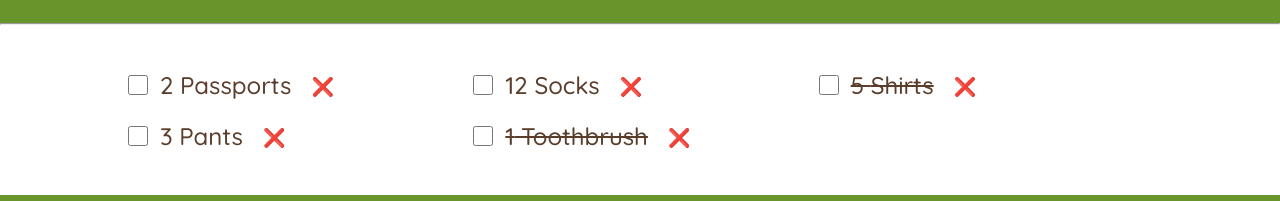
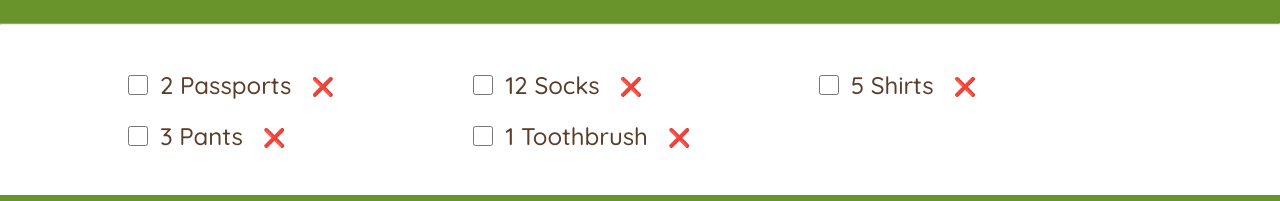
Before and after one commit to toyinsoladev-netizen/05-travel-list, a React (Create React App) app: page / in a window 1280 px wide. Shown: the part 457-658 px from the top of the page. Built offline with nearby package versions, Linux system fonts and the light colour scheme.

Commit message:
Implement item addition and deletion in packing list; update initial items' packed status

```diff
--- a/src/App.js
+++ b/src/App.js
@@ -4,18 +4,28 @@ import { use, useState } from "react";
 const initialItems = [
   { id: 1, description: "Passports", quantity: 2, packed: false },
   { id: 2, description: "Socks", quantity: 12, packed: false },
-  { id: 3, description: "Shirts", quantity: 5, packed: true },
+  { id: 3, description: "Shirts", quantity: 5, packed: false },
   { id: 4, description: "Pants", quantity: 3, packed: false },
-  { id: 5, description: "Toothbrush", quantity: 1, packed: true },
+  { id: 5, description: "Toothbrush", quantity: 1, packed: false },
 ];
 
 export default function App() {
+  const [items, setItems] = useState([...initialItems]);
+
+  function handleAddItem(newItem) {
+    setItems((items) => [...items, newItem]);
+  }
+
+  function handleDeleteItem(id) {
+    setItems((items) => items.filter((item) => item.id !== id));
+  }
+
   return (
     <div>
       <Logo />
-      <PackingListForm />
+      <PackingListForm onAddItem={handleAddItem} />
       <hr />
-      <PackingList />
+      <PackingList items={items} />
       <Stats />
       <Footer />
     </div>
@@ -30,7 +40,7 @@ function Logo() {
   );
 }
 
-function PackingListForm() {
+function PackingListForm({ onAddItem }) {
   const [description, setDescription] = useState("");
   const [quantity, setQuantity] = useState();
 
@@ -50,6 +60,8 @@ function PackingListForm() {
       packed: false,
     };
     console.log("New item added:", newItem);
+
+    onAddItem(newItem);
 
     // Clear the form fields after submission
     setDescription("");
@@ -81,11 +93,11 @@ function PackingListForm() {
   );
 }
 
-function PackingList() {
+function PackingList({ items }) {
   return (
     <div className="list">
       <ul>
-        {initialItems.map((item) => (
+        {items.map((item) => (
           <li key={item.id}>
             <input type="checkbox" />
             <span style={item.packed ? { textDecoration: "line-through" } : {}}>
```
